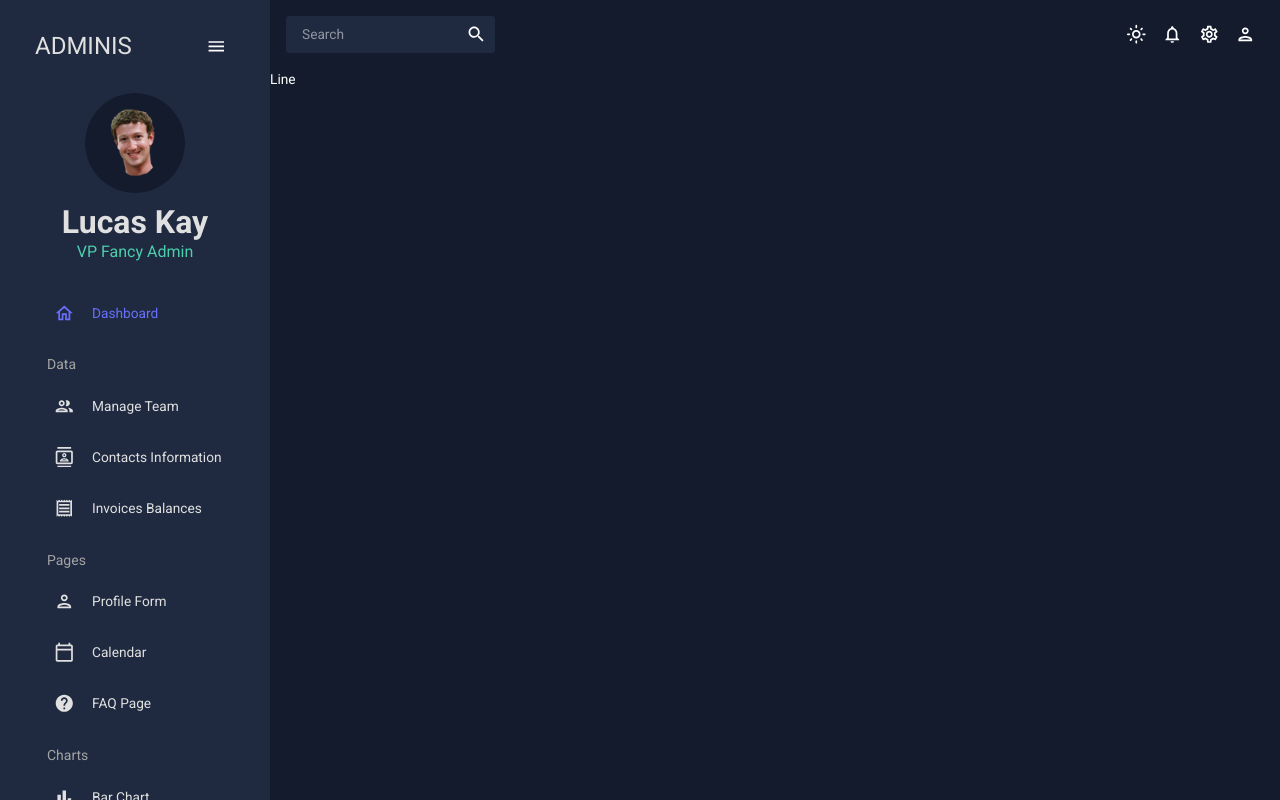
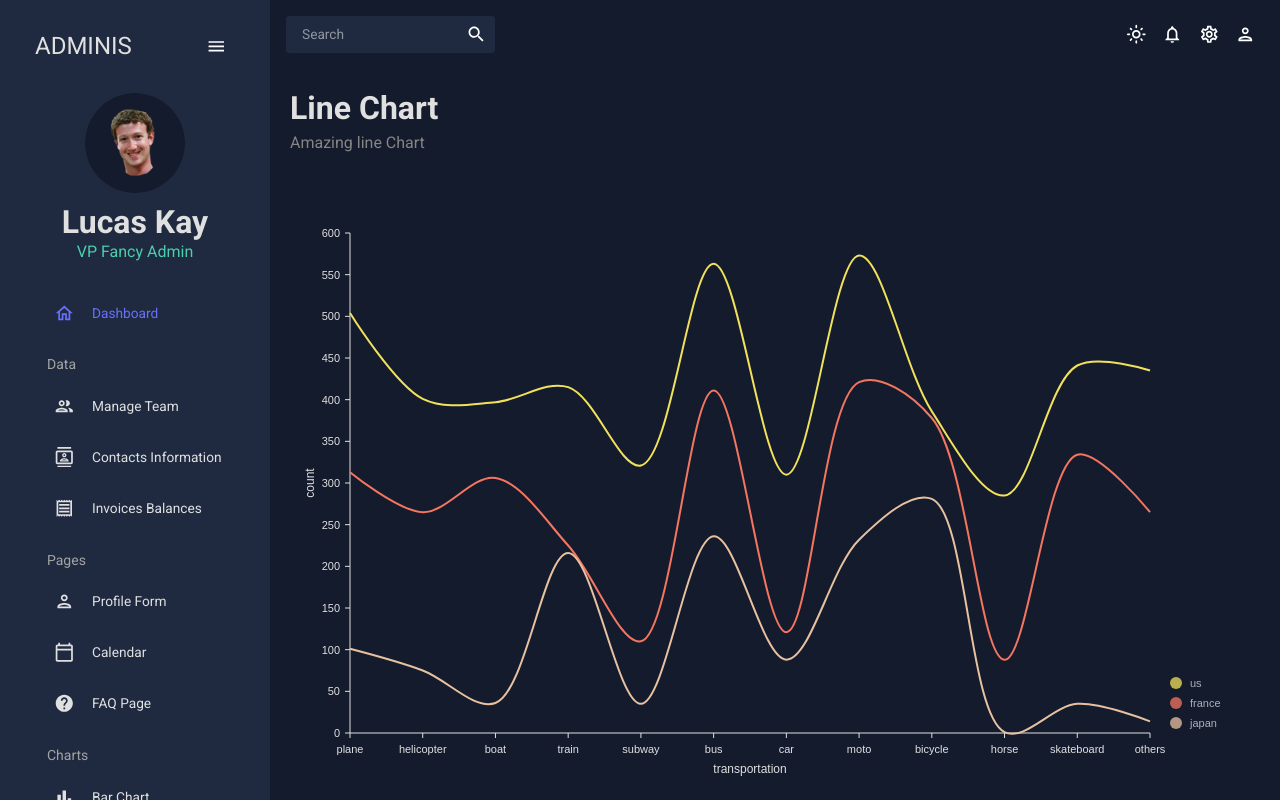
Before and after one commit to Fr0stm0urn3/react-admin, a React (Create React App) app: page /line in a window 1280 px wide. Built offline with nearby package versions, Linux system fonts and the light colour scheme; the HTML template or start-up script is replaced by a standard one.

Commit message:
LineChart component + Line page

```diff
--- /dev/null
+++ b/src/components/LineChart.jsx
@@ -0,0 +1,117 @@
+import { useTheme } from "@mui/material"
+import { ResponsiveLine } from "@nivo/line"
+import { mockLineData as data } from "../data/mockData"
+import { tokens } from "../theme"
+
+const LineChart = ({ isDashboard = false }) => {
+  const theme = useTheme()
+  const colors = tokens(theme.palette.mode)
+
+  return (
+    <ResponsiveLine
+      data={data}
+      theme={{
+        axis: {
+          domain: {
+            line: {
+              stroke: colors.grey[100],
+            },
+          },
+          legend: {
+            text: {
+              fill: colors.grey[100],
+            },
+          },
+          ticks: {
+            line: {
+              stroke: colors.grey[100],
+              strokeWidth: 1,
+            },
+            text: {
+              fill: colors.grey[100],
+            },
+          },
+        },
+        legends: {
+          text: {
+            fill: colors.grey[100],
+          },
+        },
+        tooltip: {
+          container: {
+            color: colors.primary[500],
+          },
+        },
+      }}
+      colors={isDashboard ? { datum: "color" } : { scheme: "nivo" }}
+      margin={{ top: 50, right: 110, bottom: 50, left: 60 }}
+      xScale={{ type: "point" }}
+      yScale={{
+        type: "linear",
+        min: "auto",
+        max: "auto",
+        stacked: true,
+        reverse: false,
+      }}
+      yFormat=" >-.2f"
+      curve="catmullRom"
+      axisTop={null}
+      axisRight={null}
+      axisBottom={{
+        tickSize: 5,
+        tickPadding: 5,
+        tickRotation: 0,
+        legend: isDashboard ? undefined : "transportation",
+        legendOffset: 36,
+        legendPosition: "middle",
+        truncateTickAt: 0,
+      }}
+      axisLeft={{
+        tickSize: 5,
+        tickPadding: 5,
+        tickRotation: 0,
+        legend: isDashboard ? undefined : "count",
+        legendOffset: -40,
+        legendPosition: "middle",
+        truncateTickAt: 0,
+      }}
+      enableGridX={false}
+      enableGridY={false}
+      pointSize={10}
+      pointColor={{ theme: "background" }}
+      pointBorderWidth={2}
+      pointBorderColor={{ from: "serieColor" }}
+      pointLabelYOffset={-12}
+      enableTouchCrosshair={true}
+      useMesh={true}
+      legends={[
+        {
+          anchor: "bottom-right",
+          direction: "column",
+          justify: false,
+          translateX: 100,
+          translateY: 0,
+          itemsSpacing: 0,
+          itemDirection: "left-to-right",
+          itemWidth: 80,
+          itemHeight: 20,
+          itemOpacity: 0.75,
+          symbolSize: 12,
+          symbolShape: "circle",
+          symbolBorderColor: "rgba(0, 0, 0, .5)",
+          effects: [
+            {
+              on: "hover",
+              style: {
+                itemBackground: "rgba(0, 0, 0, .03)",
+                itemOpacity: 1,
+              },
+            },
+          ],
+        },
+      ]}
+    />
+  )
+}
+
+export default LineChart
--- a/src/scenes/line/index.jsx
+++ b/src/scenes/line/index.jsx
@@ -1,5 +1,16 @@
+import { Box } from "@mui/material"
+import Header from "../../components/Header"
+import LineChart from "../../components/LineChart"
+
 const Line = () => {
-  return <div>Line</div>
+  return (
+    <Box m="20px">
+      <Header title="Line Chart" subtitle={"Amazing line Chart"} />
+      <Box height={"75vh"}>
+        <LineChart />
+      </Box>
+    </Box>
+  )
 }
 
 export default Line
```
